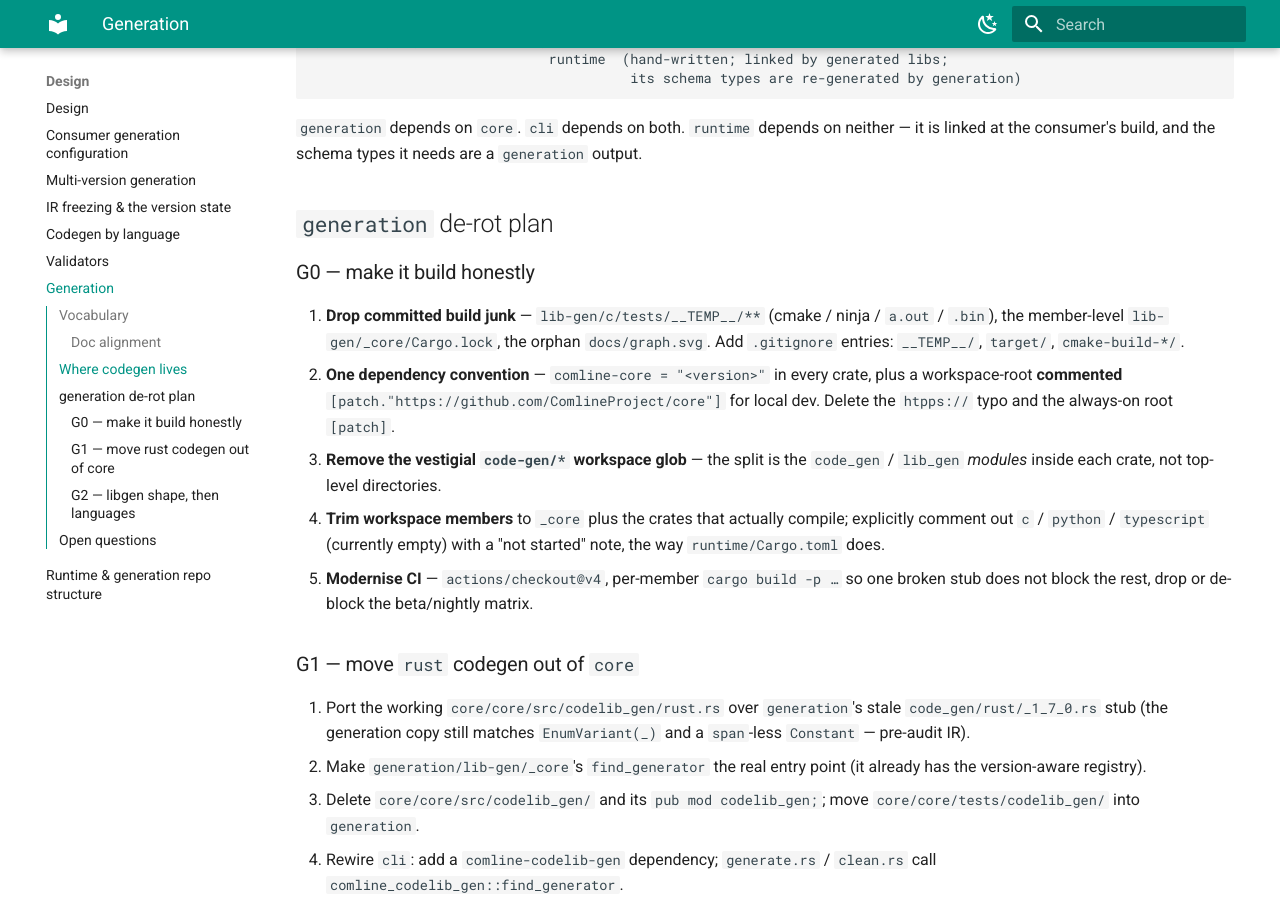
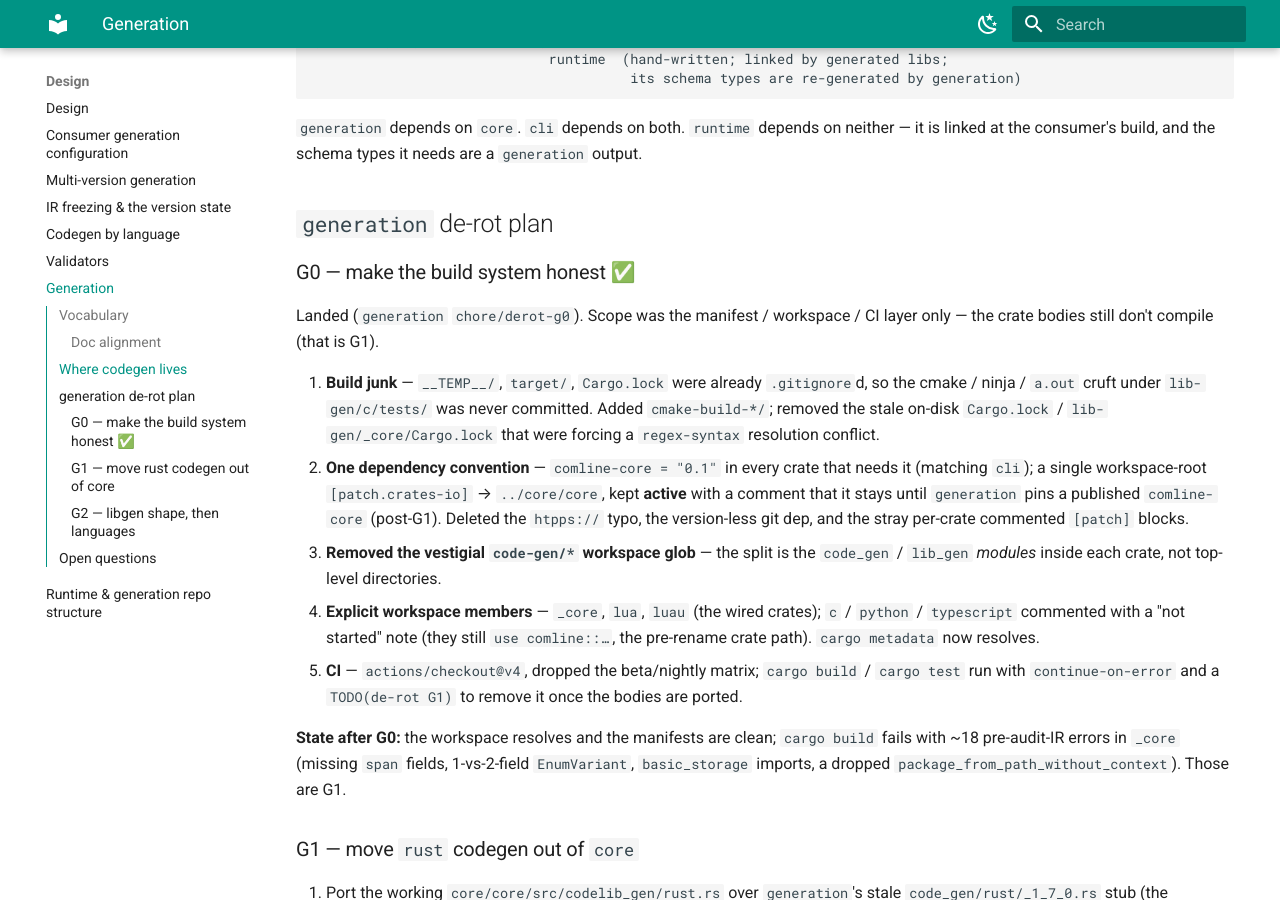
Before and after one commit to ComlineProject/docs, an MkDocs documentation site: the page built from docs/docs/design/generation.md, in a window 1280 px wide and 900 px high, scrolled down 1588 px. Built offline with MkDocs 1.6.1 and Material for MkDocs 9.7.7, drawn with Linux system fonts in a browser that asks for light colours; the version menu is left out; some of the changed text lies outside the part shown.

Commit message:
docs(design): reconcile generation G0 with what actually landed
G0 scope was the build-system layer, not the code: __TEMP__/target/
Cargo.lock were already gitignored (no committed junk), the real fixes
were removing stale on-disk lockfiles + adding cmake-build-*/, the
[patch] stays active (not commented) until a published comline-core is
pinned, and workspace members can't be 'the crates that compile' because
none do yet — they're the wired crates, build stays red on ~18
pre-audit-IR errors until G1. (ComlineProject/generation#1)

```diff
--- a/docs/docs/design/generation.md
+++ b/docs/docs/design/generation.md
@@ -1,8 +1,8 @@
 # Generation — codegen, libgen, and the `generation` repo
 
-Status: **partly built, mostly rotted** — the `rust` generator works but lives in
-`core`; `ComlineProject/generation` is a skeleton with stale IR patterns and
-broken dependency wiring · Affects `ComlineProject/core`,
+Status: **de-rot in progress** — G0 (build system: workspace, deps, CI) landed;
+the `rust` generator still lives in `core` and the `generation` crate bodies
+still match a pre-audit IR · Affects `ComlineProject/core`,
 `ComlineProject/generation`, `ComlineProject/cli`
 
 Companion to [Runtime & generation repository structure](runtime-repo-structure.md),
@@ -74,22 +74,34 @@ are a `generation` output.
 
 ## `generation` de-rot plan
 
-### G0 — make it build honestly
+### G0 — make the build system honest ✅
 
-1. **Drop committed build junk** — `lib-gen/c/tests/__TEMP__/**` (cmake / ninja
-   / `a.out` / `.bin`), the member-level `lib-gen/_core/Cargo.lock`, the orphan
-   `docs/graph.svg`. Add `.gitignore` entries: `__TEMP__/`, `target/`,
-   `cmake-build-*/`.
-2. **One dependency convention** — `comline-core = "<version>"` in every crate,
-   plus a workspace-root **commented** `[patch."https://github.com/ComlineProject/core"]`
-   for local dev. Delete the `htpps://` typo and the always-on root `[patch]`.
-3. **Remove the vestigial `code-gen/*` workspace glob** — the split is the
+Landed (`generation` `chore/derot-g0`). Scope was the manifest / workspace / CI
+layer only — the crate bodies still don't compile (that is G1).
+
+1. **Build junk** — `__TEMP__/`, `target/`, `Cargo.lock` were already
+   `.gitignore`d, so the cmake / ninja / `a.out` cruft under `lib-gen/c/tests/`
+   was never committed. Added `cmake-build-*/`; removed the stale on-disk
+   `Cargo.lock` / `lib-gen/_core/Cargo.lock` that were forcing a `regex-syntax`
+   resolution conflict.
+2. **One dependency convention** — `comline-core = "0.1"` in every crate that
+   needs it (matching `cli`); a single workspace-root `[patch.crates-io]` →
+   `../core/core`, kept **active** with a comment that it stays until `generation`
+   pins a published `comline-core` (post-G1). Deleted the `htpps://` typo, the
+   version-less git dep, and the stray per-crate commented `[patch]` blocks.
+3. **Removed the vestigial `code-gen/*` workspace glob** — the split is the
    `code_gen` / `lib_gen` *modules* inside each crate, not top-level directories.
-4. **Trim workspace members** to `_core` plus the crates that actually compile;
-   explicitly comment out `c` / `python` / `typescript` (currently empty) with a
-   "not started" note, the way `runtime/Cargo.toml` does.
-5. **Modernise CI** — `actions/checkout@v4`, per-member `cargo build -p …` so one
-   broken stub does not block the rest, drop or de-block the beta/nightly matrix.
+4. **Explicit workspace members** — `_core`, `lua`, `luau` (the wired crates);
+   `c` / `python` / `typescript` commented with a "not started" note (they still
+   `use comline::…`, the pre-rename crate path). `cargo metadata` now resolves.
+5. **CI** — `actions/checkout@v4`, dropped the beta/nightly matrix; `cargo build`
+   / `cargo test` run with `continue-on-error` and a `TODO(de-rot G1)` to remove
+   it once the bodies are ported.
+
+**State after G0:** the workspace resolves and the manifests are clean;
+`cargo build` fails with ~18 pre-audit-IR errors in `_core` (missing `span`
+fields, 1-vs-2-field `EnumVariant`, `basic_storage` imports, a dropped
+`package_from_path_without_context`). Those are G1.
 
 ### G1 — move `rust` codegen out of `core`
 
```
